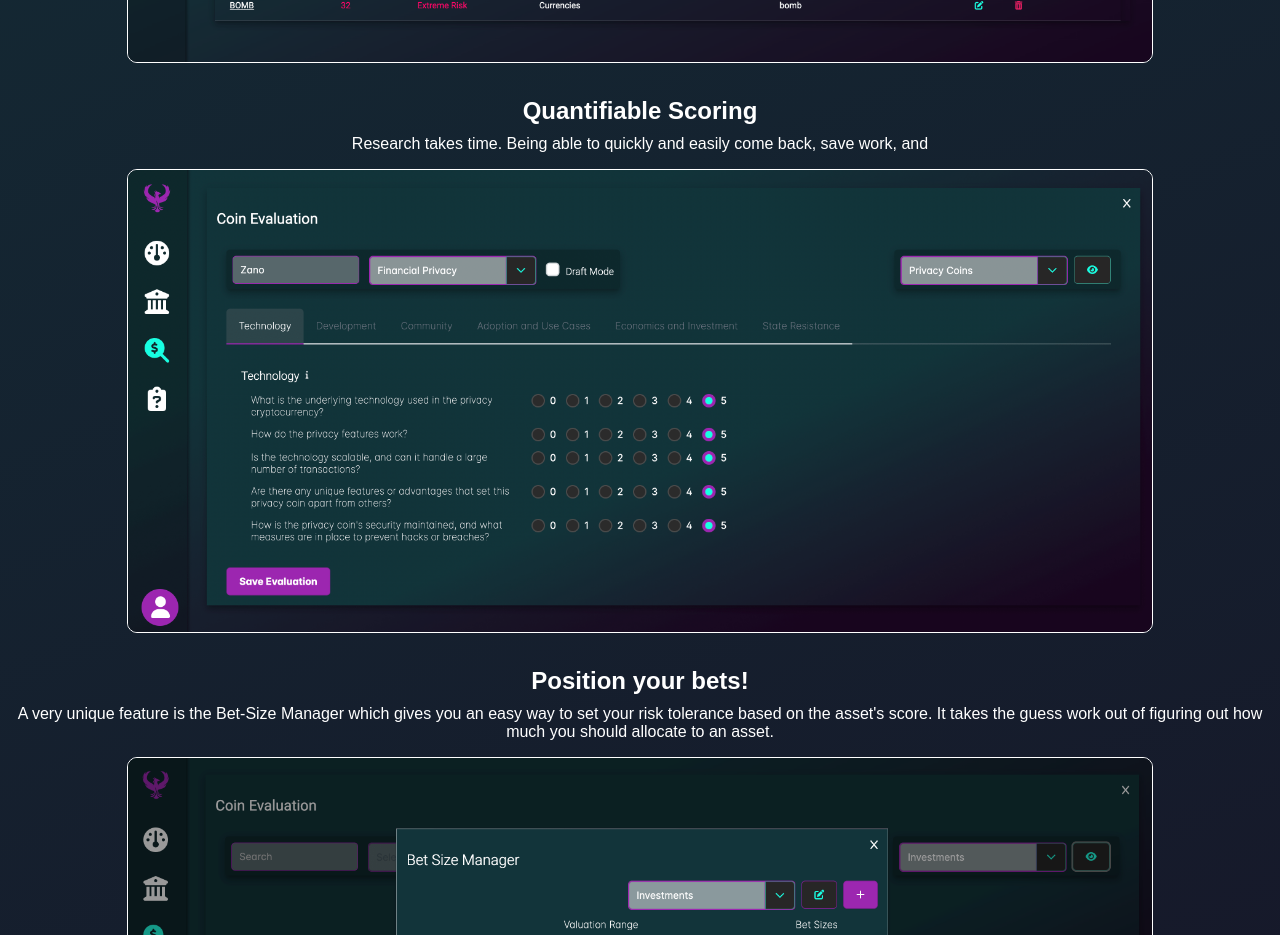
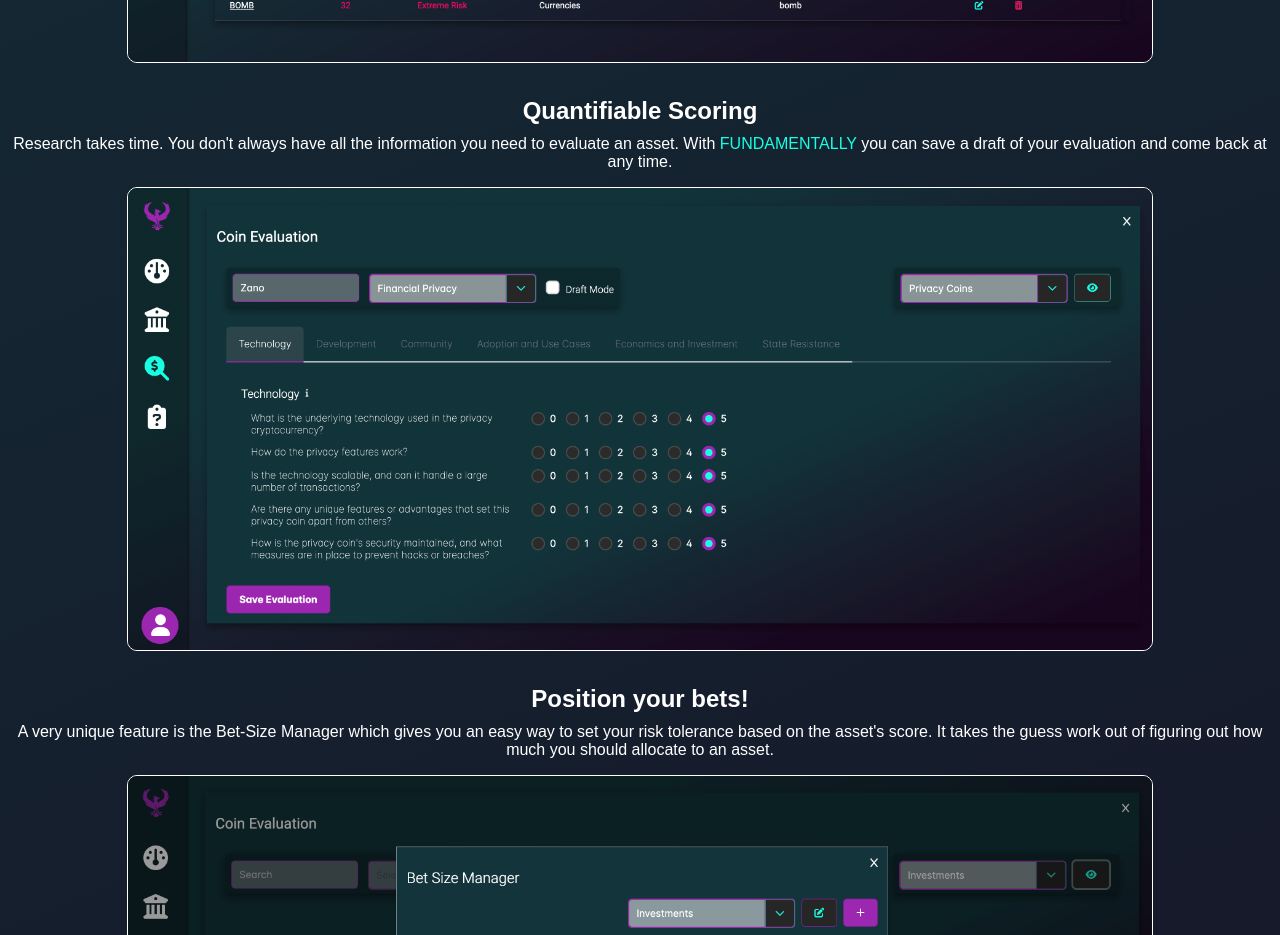
Before and after one commit to razorsyntax/fundamentally-fleek, an Angular app: page / in a window 1280 px wide. Shown: the part 3840-4775 px from the top of the page. Built offline with nearby package versions, Linux system fonts and the light colour scheme.

Commit message:
updated text

```diff
--- a/src/app/library/components/problem-section/problem-section.component.html
+++ b/src/app/library/components/problem-section/problem-section.component.html
@@ -17,14 +17,7 @@
       </div>
       <h3>
         Introducing
-        <span
-          style="
-            font-family: 'Montserrat', sans-serif;
-            font-weight: normal;
-            color: #18ffe3;
-          "
-          >FUNDAMENTALLY</span
-        >
+        <span class="fundamentally-text">FUNDAMENTALLY</span>
       </h3>
       <div class="problem-description">
         <i style="color: #18ffe3">Fundamentally</i> streamlines the investment
@@ -42,14 +35,7 @@
     </h1>
     <p>
       Information should be easy to understand at a glance.
-      <span
-        style="
-          font-family: 'Montserrat', sans-serif;
-          font-weight: normal;
-          color: #18ffe3;
-        "
-        >FUNDAMENTALLY
-      </span>
+      <span class="fundamentally-text">FUNDAMENTALLY </span>
       puts emphasis on the dashboard to be more than merely useful- we strive
       for meaningful.
     </p>
@@ -65,14 +51,7 @@
       All your research about an asset in one manageable place.
     </h1>
     <p>
-      <span
-        style="
-          font-family: 'Montserrat', sans-serif;
-          font-weight: normal;
-          color: #18ffe3;
-        "
-        >FUNDAMENTALLY</span
-      >
+      <span class="fundamentally-text">FUNDAMENTALLY</span>
       gives everything you need to save your research to one convenient place: a
       text editor, document uploader, image gallery, and more.
     </p>
@@ -88,15 +67,9 @@
     <h1 class="feature-title">Custom Evaluations</h1>
     <p>
       Create completely custom evaluations with
-      <span
-        style="
-          font-family: 'Montserrat', sans-serif;
-          font-weight: normal;
-          color: #18ffe3;
-        "
-        >FUNDAMENTALLY</span
-      >'s Analysis Builder and use it to create quantifiable scoring to use in
-      your investment decisions.
+      <span class="fundamentally-text">FUNDAMENTALLY</span>'s Analysis Builder
+      and use it to create quantifiable scoring to use in your investment
+      decisions.
     </p>
     <img
       class="asset-img"
@@ -123,8 +96,10 @@
   <div class="asset-details-img">
     <h1 class="feature-title">Quantifiable Scoring</h1>
     <p>
-      Research takes time. Being able to quickly and easily come back, save
-      work, and
+      Research takes time. You don't always have all the information you need to
+      evaluate an asset. With
+      <span class="fundamentally-text">FUNDAMENTALLY</span> you can save a draft
+      of your evaluation and come back at any time.
     </p>
     <img
       class="asset-img"
--- a/src/app/library/components/problem-section/problem-section.component.scss
+++ b/src/app/library/components/problem-section/problem-section.component.scss
@@ -67,3 +67,9 @@ section.section-background {
     font-size: 1rem;
   }
 }
+
+.fundamentally-text {
+  font-family: "Montserrat", sans-serif;
+  font-weight: normal;
+  color: #18ffe3;
+}
```
